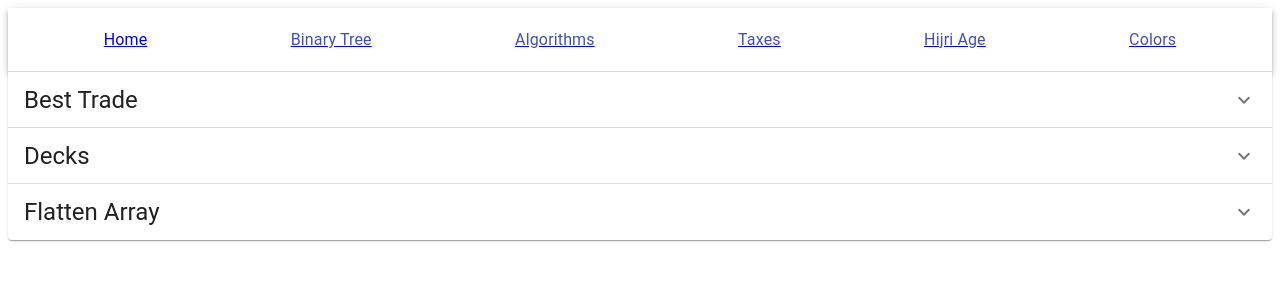
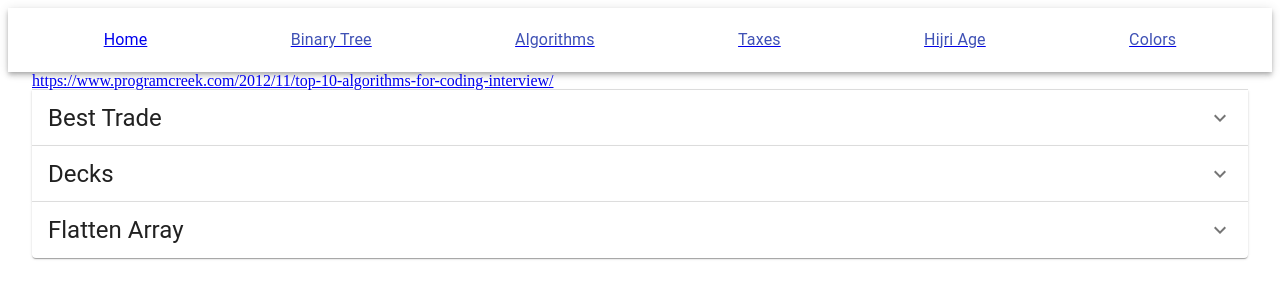
Before and after one commit to alialiayman/Casual, a React (Create React App) app: page /algorithms in a window 1280 px wide. Shown: the top 300 px of the page. Built offline with nearby package versions, Linux system fonts and the light colour scheme.

Commit message:
add link to algorithms

```diff
--- a/src/features/algorithms/Algorithms.js
+++ b/src/features/algorithms/Algorithms.js
@@ -3,14 +3,18 @@ import Algorithm from './components/Algorithm';
 import bestTrade from './solutions/bestTrade';
 import decks from './solutions/decks';
 import flatten from './solutions/flatten';
+import Container from '@material-ui/core/Container';
 
-const Algorithms =()=> {
+const Algorithms = () => {
 
     return (
         <React.Fragment>
-            <Algorithm  {...bestTrade}/>
-            <Algorithm  {...decks}/>
-            <Algorithm  {...flatten}/>
+            <Container maxWidth='90%'>
+                <a href="https://www.programcreek.com/2012/11/top-10-algorithms-for-coding-interview/">https://www.programcreek.com/2012/11/top-10-algorithms-for-coding-interview/</a>
+                <Algorithm  {...bestTrade} />
+                <Algorithm  {...decks} />
+                <Algorithm  {...flatten} />
+            </Container>
         </React.Fragment>
     )
 
--- a/src/features/algorithms/components/Algorithm.js
+++ b/src/features/algorithms/components/Algorithm.js
@@ -10,7 +10,6 @@ import Grid from '@material-ui/core/Grid';
 const Algorithm = ({ name, problem, algorithm, method, testCases }) => {
 
     return (
-
         <ExpansionPanel>
             <ExpansionPanelSummary expandIcon={<ExpandMoreIcon />}>
                 <Typography color="textPrimary" variant="h5">{name}</Typography>
```
